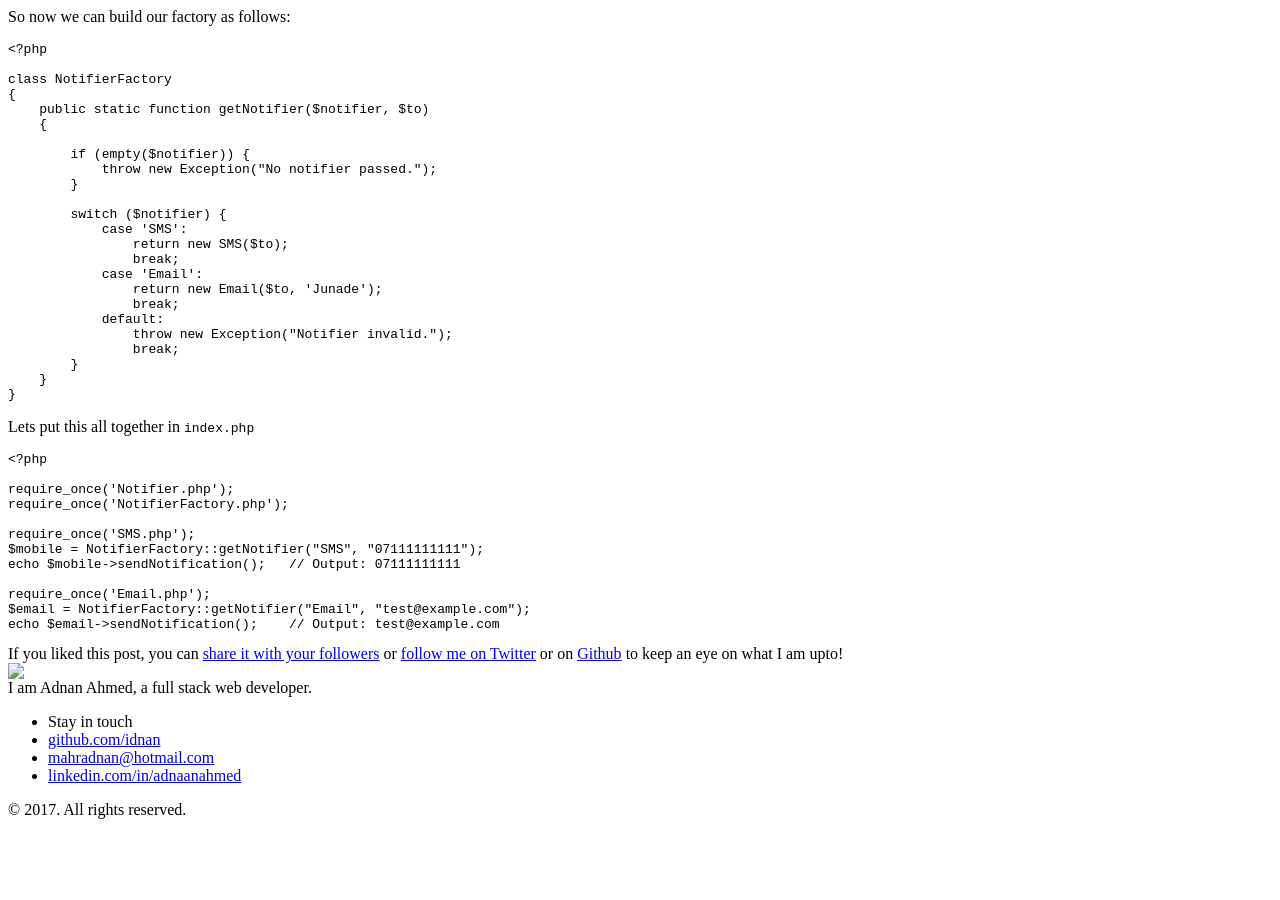
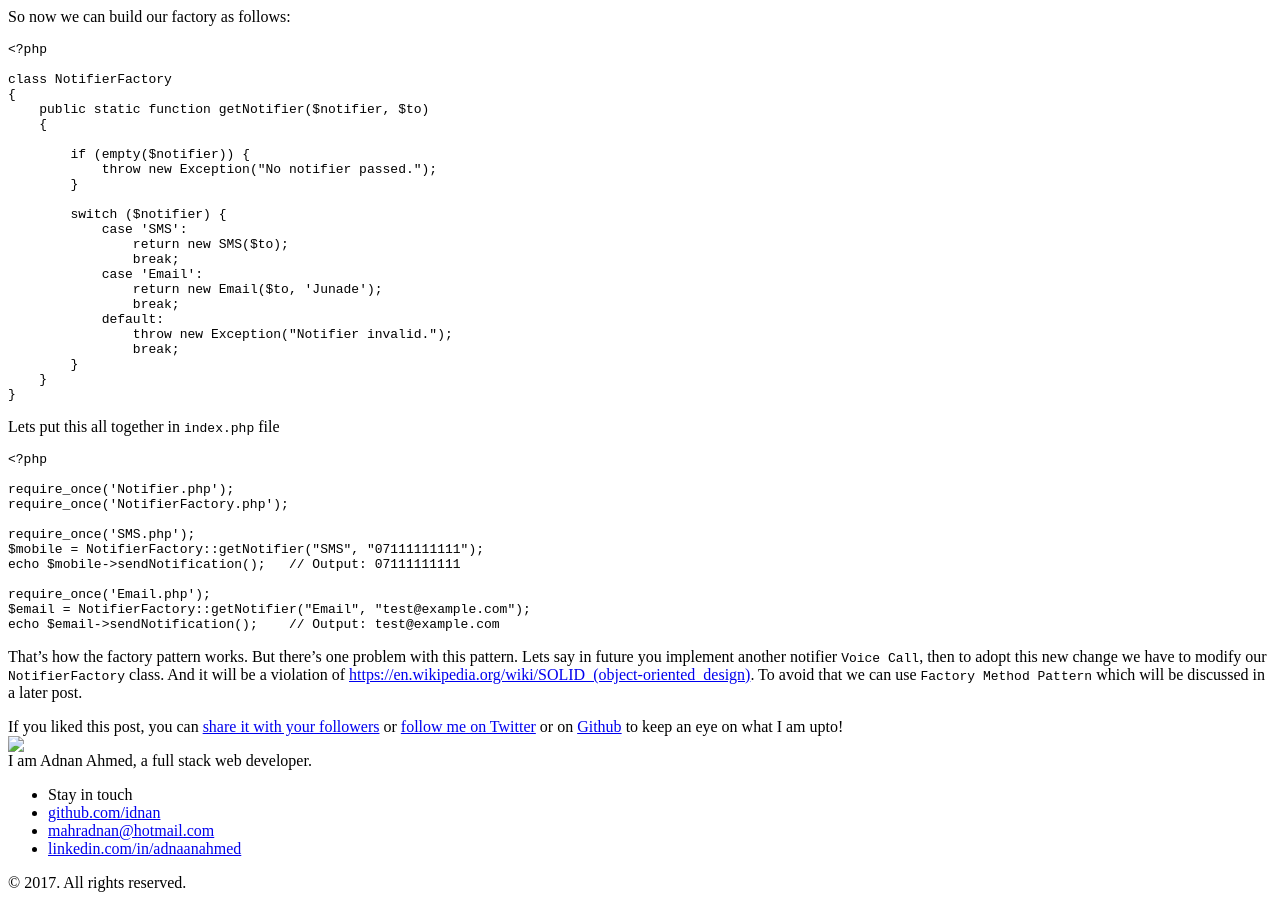
Before and after one commit to Idnan/idnan.github.io, a Jekyll site: the page built from blog/_posts/2017-01-20-simple-factory-pattern.md, in a window 1280 px wide and 900 px high, scrolled down 1621 px. Built offline with Jekyll 4.4.1, drawn with Linux system fonts in a browser that asks for light colours; comment, search, counter and statistics services are not loaded; before the commit the page ends 2448 px from its top, so only the background shows below that.

Commit message:
Simple Factory Pattern

````diff
--- a/blog/_posts/2017-01-20-simple-factory-pattern.md
+++ b/blog/_posts/2017-01-20-simple-factory-pattern.md
@@ -130,7 +130,7 @@ class NotifierFactory
 }
 ```
 
-Lets put this all together in `index.php`
+Lets put this all together in `index.php` file
 
 ```php
 <?php
@@ -146,3 +146,5 @@ require_once('Email.php');
 $email = NotifierFactory::getNotifier("Email", "test@example.com");
 echo $email->sendNotification();    // Output: test@example.com
 ```
+
+That's how the factory pattern works. But there's one problem with this pattern. Lets say in future you implement another notifier `Voice Call`, then to adopt this new change we have to modify our `NotifierFactory` class. And it will be a violation of [https://en.wikipedia.org/wiki/SOLID_(object-oriented_design)](Open-Closed Principle). To avoid that we can use `Factory Method Pattern` which will be discussed in a later post.
````
